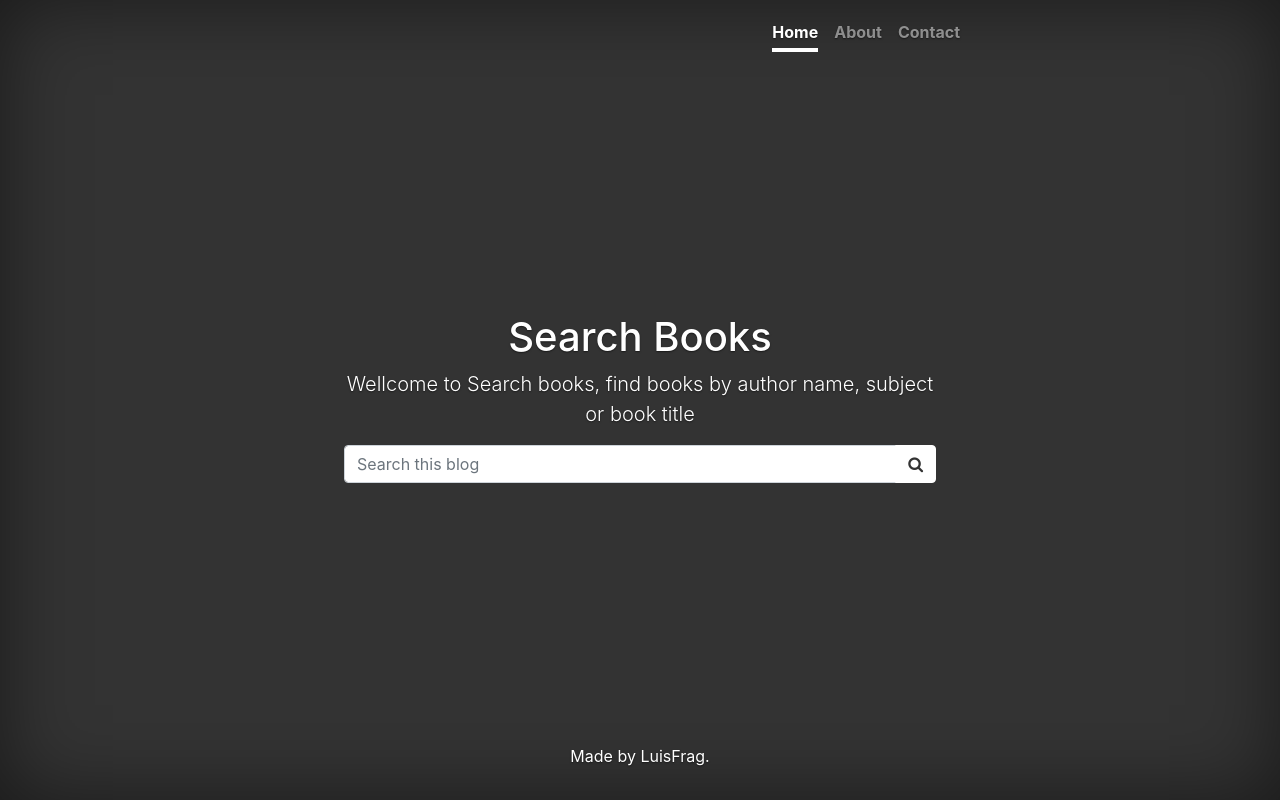
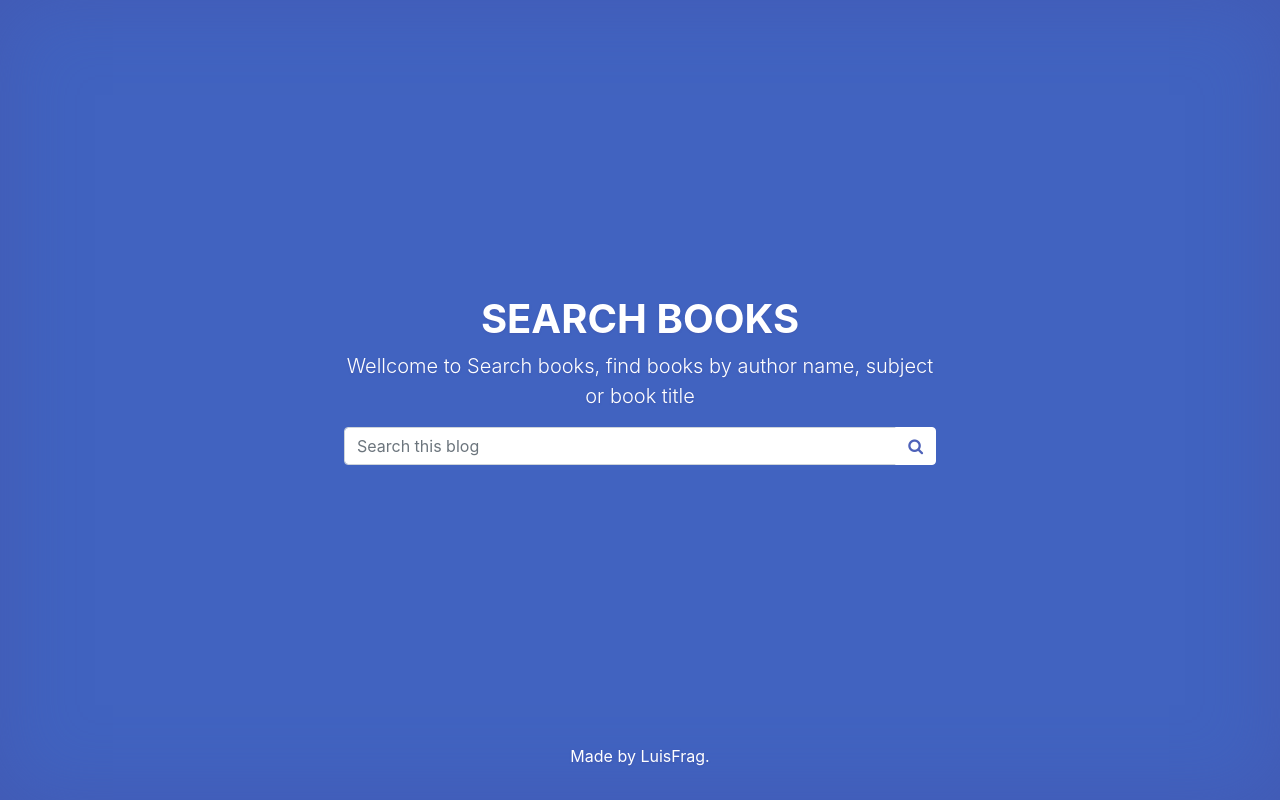
Before and after one commit to awkiamaru/booksure, an Angular app: page / in a window 1280 px wide. Built offline with nearby package versions, Linux system fonts and the light colour scheme.

Commit message:
update content color page and remove header itens

```diff
--- a/src/app/layout/content/content.component.html
+++ b/src/app/layout/content/content.component.html
@@ -1,7 +1,7 @@
 
 
       <main role="main" class="inner cover">
-        <h1 class="cover-heading">Search Books</h1>
+        <h1 class="cover-heading font-weight-bold">SEARCH BOOKS</h1>
         <p class="lead">Wellcome to Search books, find books by author name, subject or book title</p>
                     <!-- Another variation with a button -->
                     <div class="input-group">
--- a/src/app/layout/layout.component.html
+++ b/src/app/layout/layout.component.html
@@ -1,6 +1,6 @@
 <div class="cover-container d-flex h-100 p-3 mx-auto flex-column">
     <header class="masthead mb-auto">
-        <app-header></app-header>
+
     </header>
 
         <app-content></app-content>
--- a/src/styles.css
+++ b/src/styles.css
@@ -14,7 +14,7 @@ a:hover {
 .btn-secondary,
 .btn-secondary:hover,
 .btn-secondary:focus {
-  color: #333;
+  color: rgb(78, 98, 185);
   text-shadow: none; /* Prevent inheritance from `body` */
   background-color: #fff;
   border: .05rem solid #fff;
@@ -28,7 +28,7 @@ a:hover {
 html,
 body {
   height: 100%;
-  background-color: #333;
+  background-color: rgb(65, 99, 192);
 }
 
 body {
@@ -39,8 +39,8 @@ body {
   -webkit-box-pack: center;
   justify-content: center;
   color: #fff;
-  text-shadow: 0 .05rem .1rem rgba(0, 0, 0, .5);
-  box-shadow: inset 0 0 5rem rgba(0, 0, 0, .5);
+  text-shadow: 0 .05rem .1rem rgba(67, 81, 168, 0.5);
+  box-shadow: inset 0 0 5rem rgba(67, 81, 168, 0.5);
 }
 
 .cover-container {
```
